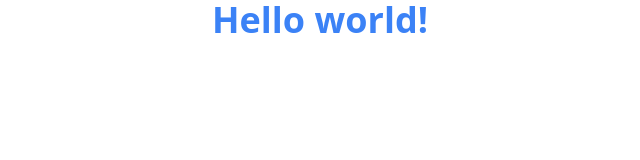
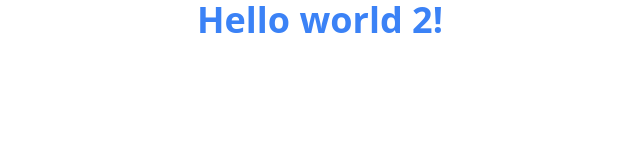
Before and after one commit to djhmateer/my-tailwind-project, a website: page public/index.html in a window 1280 px wide. Shown: the whole page, without its empty margins (320-960 px from the left). Drawn offline with nearby package versions, Linux system fonts and the light colour scheme; files that its build step writes are made by us from their sources.

Commit message:
added azure

```diff
--- a/public/index.html
+++ b/public/index.html
@@ -6,6 +6,6 @@
   <link rel="stylesheet" href="/build/tailwind.css">
 </head>
 <body>
-    <h1 class="text-4xl font-bold text-center text-blue-500">Hello world!</h1>
+    <h1 class="text-4xl font-bold text-center text-blue-500">Hello world 2!</h1>
 </body>
 </html>
```
